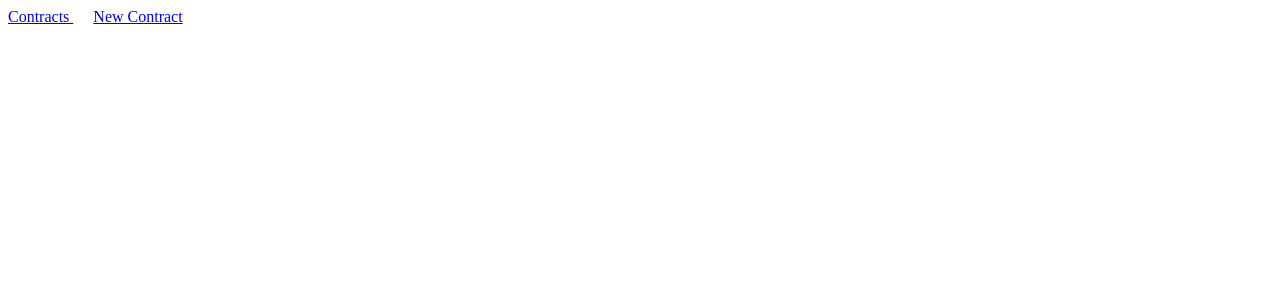
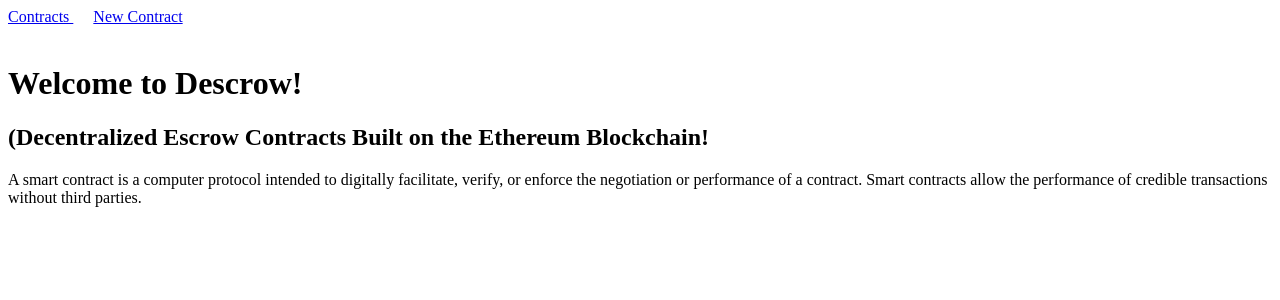
Before and after one commit to ADCAdams/React-Escrow, a React (Create React App) app in the folder escrow-frontend/: page / in a window 1280 px wide. Shown: the top 300 px of the page. Built offline with nearby package versions, Linux system fonts and the light colour scheme; no server answers.

Commit message:
adds home page

```diff
--- /dev/null
+++ b/escrow-frontend/src/components/Home.js
@@ -0,0 +1,23 @@
+import React from 'react';
+
+
+const Home= () => {
+
+    return (
+        <div>
+              <h1>Welcome to Descrow!</h1>
+              <h2>(Decentralized Escrow Contracts Built on the Ethereum Blockchain!</h2>
+            <span>
+            A smart contract is a computer protocol intended to digitally facilitate, verify, or enforce the negotiation or performance of a contract.
+            Smart contracts allow the performance of credible transactions without third parties.
+            </span>
+        </div>
+
+
+    )
+
+
+
+}
+
+export default Home
--- a/escrow-frontend/src/containers/ContractsContainer.js
+++ b/escrow-frontend/src/containers/ContractsContainer.js
@@ -8,6 +8,7 @@ import NewContractForm from '../components/NewContractForm'
 import Contracts from '../components/Contracts'
 import NavBar from '../components/NavBar'
 import Contract from '../components/Contract'
+import Home from '../components/Home'
 
 class ContractsContainer extends React.Component {
 
@@ -32,6 +33,7 @@ class ContractsContainer extends React.Component {
                     <Route path='/contracts/new' component={NewContractForm}/>
                     <Route path='/contracts/:id' render={(routerProps) => <Contract {...routerProps} contracts={this.props.contracts}/>}/>
                     <Route path='/contracts' render={(routerProps) => <Contracts {...routerProps} contracts={this.props.contracts}/>}/>
+                    <Route path='/' component={Home}/>
                 </Switch>
 
             </div>
```
Also changed, not shown: 1 other file (tests, documents, lock files or other folders).
